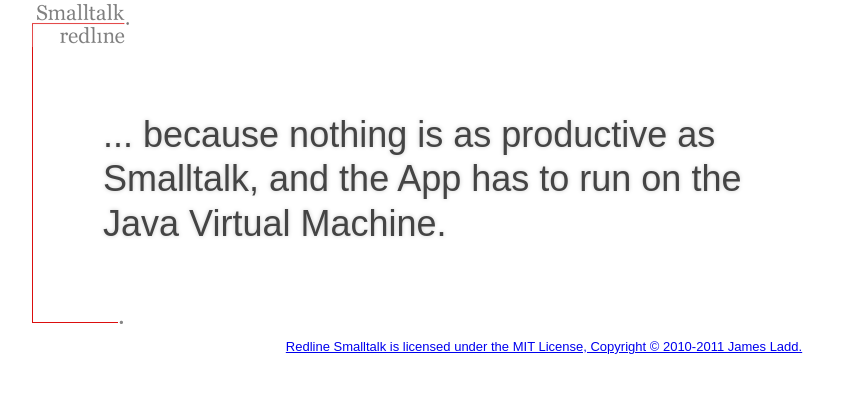
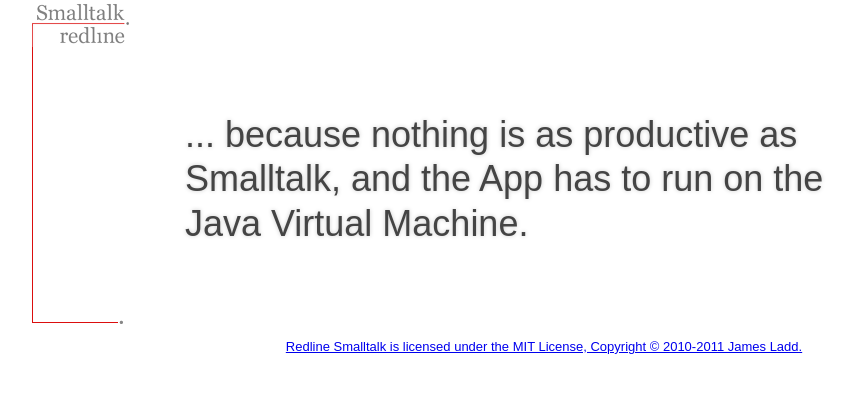
Before and after one commit to redline-smalltalk/redline-smalltalk.github.com, a Jekyll site: the page built from index.html, in a window 1280 px wide. Shown: the top 393 px of the page, without its empty margins (96-950 px from the left). Built offline with Jekyll 4.4.1, drawn with Linux system fonts in a browser that asks for light colours; nearby versions of some CDN libraries.

Commit message:
Moves inline styles out of post.html and into css.

```diff
--- a/_layouts/post.html
+++ b/_layouts/post.html
@@ -1,7 +1,7 @@
 ---
 layout: default
 ---
-<article role="main" style="margin-left: 80px">
+<article role="main">
   <header>
     <hgroup>
       <h1>{{ page.title }}</h1>
@@ -12,8 +12,8 @@
 </article>
 
 <!-- disqus -->
-<hr style="margin-left: 80px">
-<div id="disqus_thread" style="margin-left: 80px"></div>
+<hr>
+<div id="disqus_thread"></div>
 <script type="text/javascript">
   var disqus_shortname = 'redlinesmalltalk';
   var disqus_developer = 1;
--- a/stylesheet/h5b-style.css
+++ b/stylesheet/h5b-style.css
@@ -209,7 +209,7 @@
 }
 
 #main {
-  padding: 30px 0 40px 0;
+  padding: 30px 0 40px 8%;
   position: relative;
   margin: 0;
   border-left: #DB0E0E 1px solid;
```
